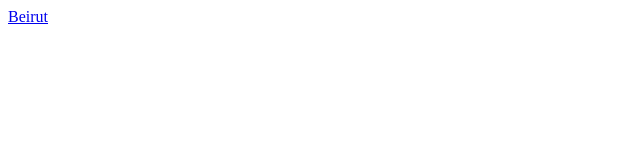
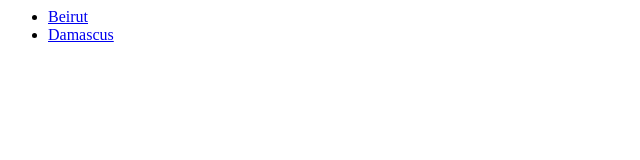
Before and after one commit to OlegSidibou/flights, a plain HTML site: page index.html in a window 1280 px wide. Shown: the whole page, without its empty margins (0-640 px from the left). Drawn offline with Linux system fonts and the light colour scheme.

Commit message:
Update index.html

```diff
--- a/index.html
+++ b/index.html
@@ -1,5 +1,8 @@
 <html>
 <body>
-  <a href="map OLBA.html">Beirut</a>
+  <ul>
+    <li><a href="map OLBA.html">Beirut</a></li>
+    <li><a href="map OSDI.html">Damascus</a></li>
+  </ul>
   </body>
 </html>
```
